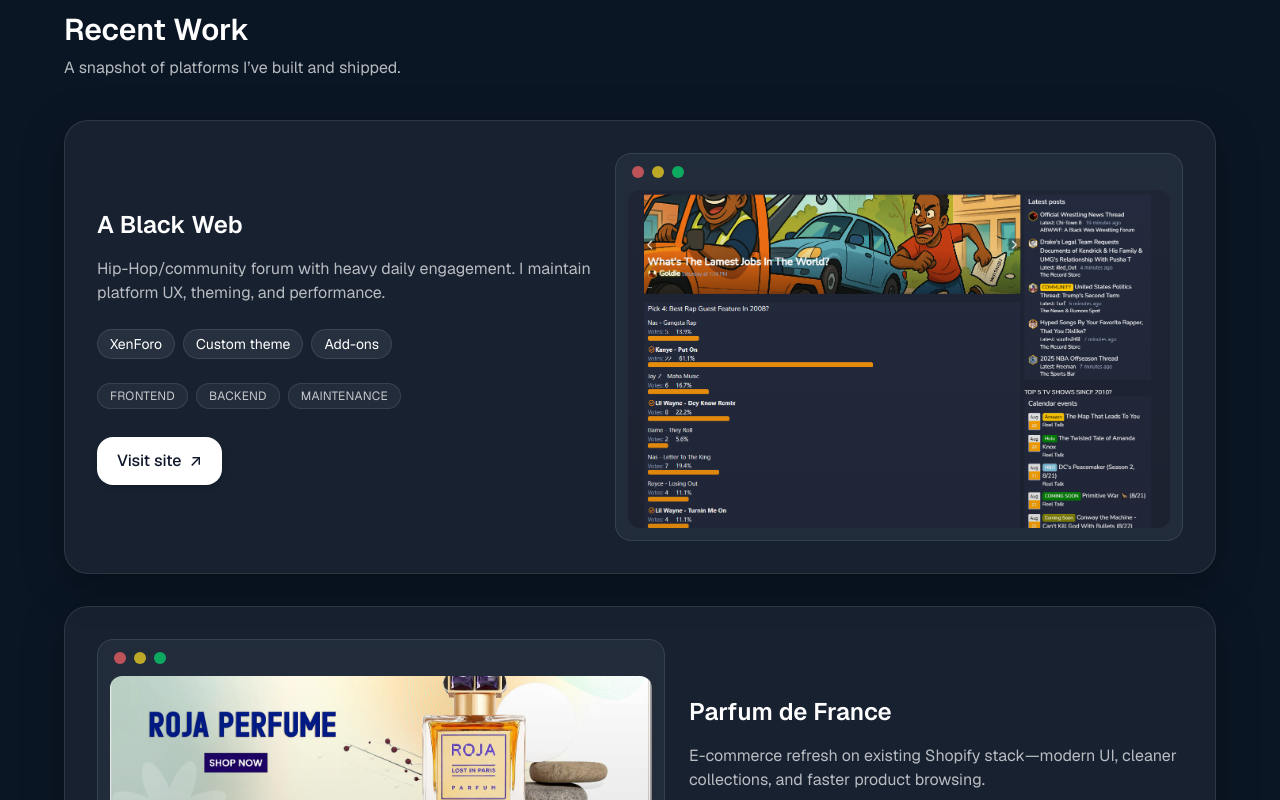
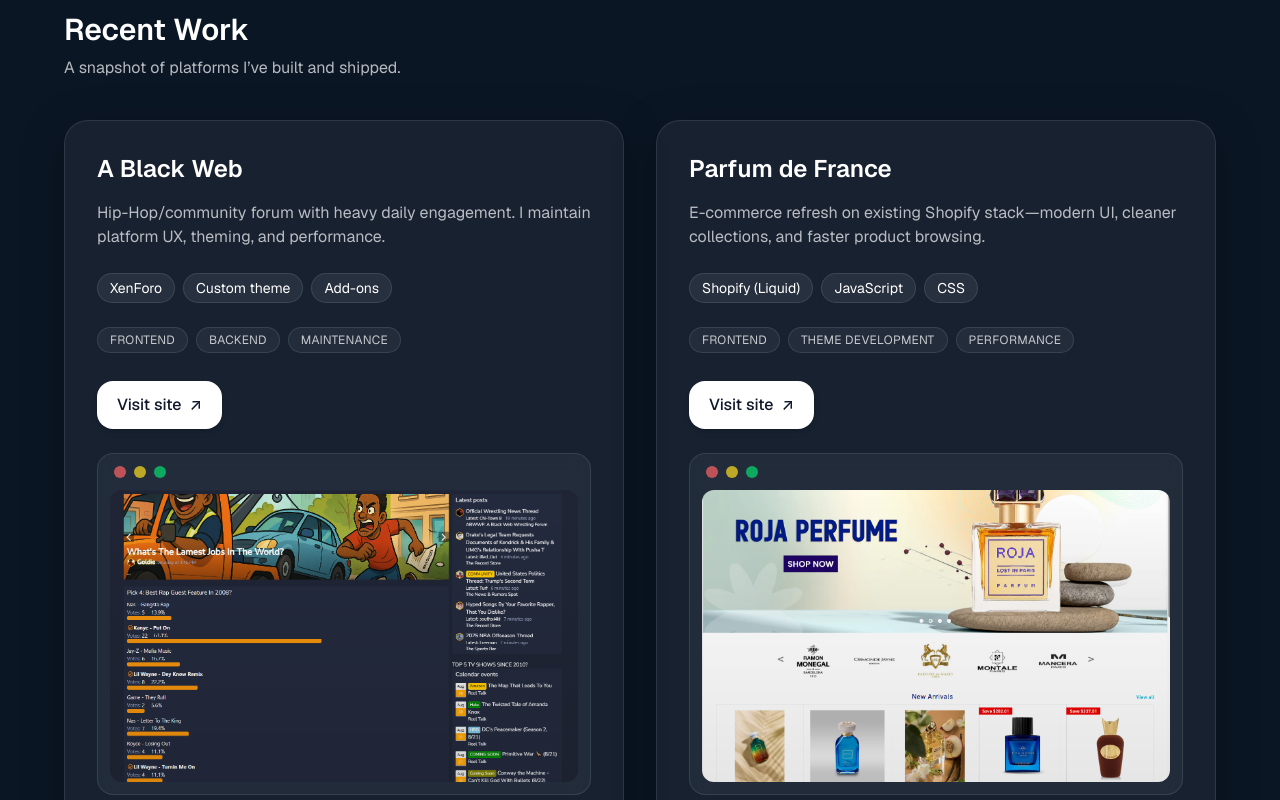
Before and after one commit to Vicdamone2223/victor-portfolio, a Next.js app: page / in a window 1280 px wide. Shown: the part 920-1720 px from the top of the page. Built offline with nearby package versions, Linux system fonts and the light colour scheme.

Commit message:
Fix ProjectsGrid: safe guards for optional arrays/images

```diff
--- a/src/components/ProjectsGrid.tsx
+++ b/src/components/ProjectsGrid.tsx
@@ -1,4 +1,4 @@
-// src/components/ProjectsList.tsx
+// src/components/ProjectsGrid.tsx
 'use client';
 
 import Image from 'next/image';
@@ -6,7 +6,7 @@
 import { motion, useReducedMotion } from 'framer-motion';
 import { projects } from '../data/projects';
 
-export default function ProjectsList() {
+export default function ProjectsGrid() {
   const prefersReducedMotion = useReducedMotion();
 
   return (
@@ -15,7 +15,7 @@
         <h2 className="text-3xl font-semibold">Recent Work</h2>
         <p className="text-white/70 mt-2">A snapshot of platforms I’ve built and shipped.</p>
 
-        <div className="mt-10 flex flex-col gap-8">
+        <div className="mt-10 grid gap-8 md:grid-cols-2">
           {projects.map((p, i) => (
             <ProjectRow
               key={p.slug}
@@ -43,9 +43,14 @@
   const ctaLabel = p.live ? 'Visit site' : 'View details';
   const external = Boolean(p.live);
 
-  // choose the first image as the hero
-  const heroImg = p.images[0] as string;
-  const isApp = heroImg.includes('app'); // portrait ratio for your app shots
+  // ✅ Safely pick first image, if present
+  const heroImg =
+    Array.isArray(p.images) && p.images.length > 0 ? p.images[0] : undefined;
+  const isApp = typeof heroImg === 'string' && heroImg.includes('app');
+
+  // ✅ Safely handle optional arrays
+  const stack = Array.isArray(p.stack) ? p.stack : [];
+  const roles = Array.isArray(p.role) ? p.role : [];
 
   return (
     <motion.article
@@ -55,20 +60,16 @@
       transition={{ duration: 0.5, ease: 'easeOut', delay: index * 0.04 }}
       className="relative rounded-3xl border border-white/10 bg-white/5 shadow-[0_10px_40px_rgba(0,0,0,0.35)] overflow-hidden"
     >
-      <div
-        className={`grid gap-6 p-5 sm:p-6 lg:p-8 items-center ${
-          // image right on even rows, left on odd rows (desktop)
-          index % 2 === 0 ? 'lg:grid-cols-[1fr_1.15fr]' : 'lg:grid-cols-[1.15fr_1fr]'
-        }`}
-      >
-        {/* Text block */}
-        <div className={`${index % 2 === 0 ? 'order-1' : 'order-2'} space-y-4`}>
+      <div className="grid gap-6 p-5 sm:p-6 lg:p-8 items-center">
+        {/* Text */}
+        <div className="space-y-4">
           <h3 className="text-2xl font-semibold">{p.title}</h3>
-          <p className="text-white/70">{p.summary}</p>
+          {p.summary && <p className="text-white/70">{p.summary}</p>}
 
-          {/* “Built with” pills */}
+          {/* Built with */}
+          {stack.length > 0 && (
             <div className="flex flex-wrap gap-2 pt-2">
-            {p.stack.map((tech) => (
+              {stack.map((tech) => (
                 <span
                   key={tech}
                   className="rounded-full bg-white/7 border border-white/10 px-3 py-1 text-sm"
@@ -77,10 +78,12 @@
                 </span>
               ))}
             </div>
+          )}
 
-          {/* Role / status pills (from your role array) */}
+          {/* Roles */}
+          {roles.length > 0 && (
             <div className="flex flex-wrap gap-2 pt-2">
-            {p.role.map((r) => (
+              {roles.map((r) => (
                 <span
                   key={r}
                   className="inline-flex items-center gap-1 rounded-full bg-white/5 border border-white/10 px-3 py-1 text-xs uppercase tracking-wide text-white/75"
@@ -89,6 +92,7 @@
                 </span>
               ))}
             </div>
+          )}
 
           {/* CTA */}
           <div className="pt-3">
@@ -103,9 +107,8 @@
           </div>
         </div>
 
-        {/* Image block */}
+        {/* Image */}
         <motion.div
-          className={`${index % 2 === 0 ? 'order-2' : 'order-1'} relative`}
           whileHover={
             prefersReducedMotion
               ? {}
@@ -113,7 +116,6 @@
           }
           transition={{ type: 'spring', stiffness: 200, damping: 20 }}
         >
-          {/* “Window” frame like your hero */}
           <div className="relative mx-auto max-w-2xl rounded-2xl border border-white/10 bg-white/5 backdrop-blur p-3">
             <div className="flex gap-2 pb-3 px-1">
               <span className="h-3 w-3 rounded-full bg-red-400/70" />
@@ -121,6 +123,7 @@
               <span className="h-3 w-3 rounded-full bg-green-400/70" />
             </div>
             <div className="relative overflow-hidden rounded-xl">
+              {heroImg ? (
                 <Image
                   src={heroImg}
                   alt={`${p.title} screenshot`}
@@ -128,8 +131,12 @@
                   height={isApp ? 2200 : 900}
                   className={`${isApp ? 'aspect-[9/16]' : 'aspect-[16/10]'} object-cover`}
                   sizes="(max-width: 1024px) 100vw, 48vw"
-                priority={false}
                 />
+              ) : (
+                <div className="flex aspect-[16/10] items-center justify-center rounded-xl border border-white/10 bg-black/20 text-white/50">
+                  No image
+                </div>
+              )}
               <div className="pointer-events-none absolute inset-0 bg-gradient-to-t from-black/10 to-transparent" />
             </div>
           </div>
```
Lines whose indentation alone changed are shown as unchanged.
